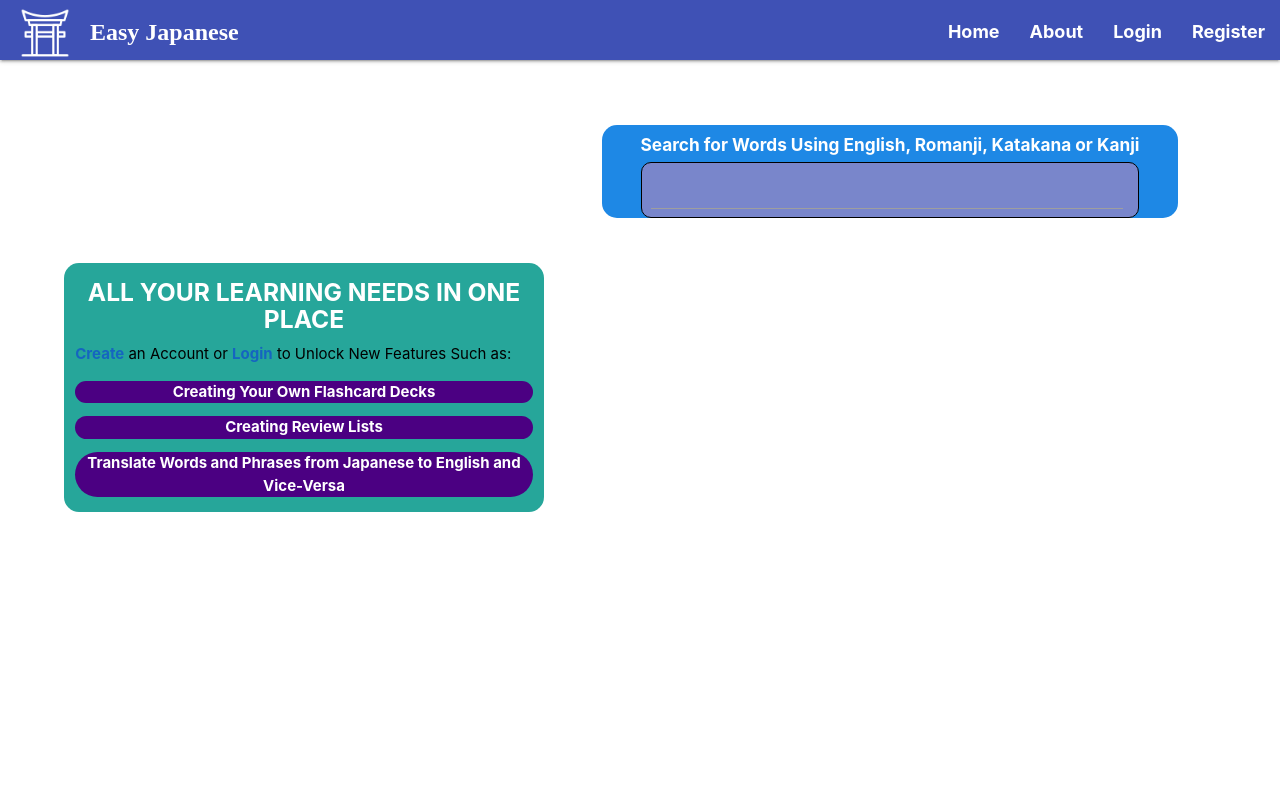
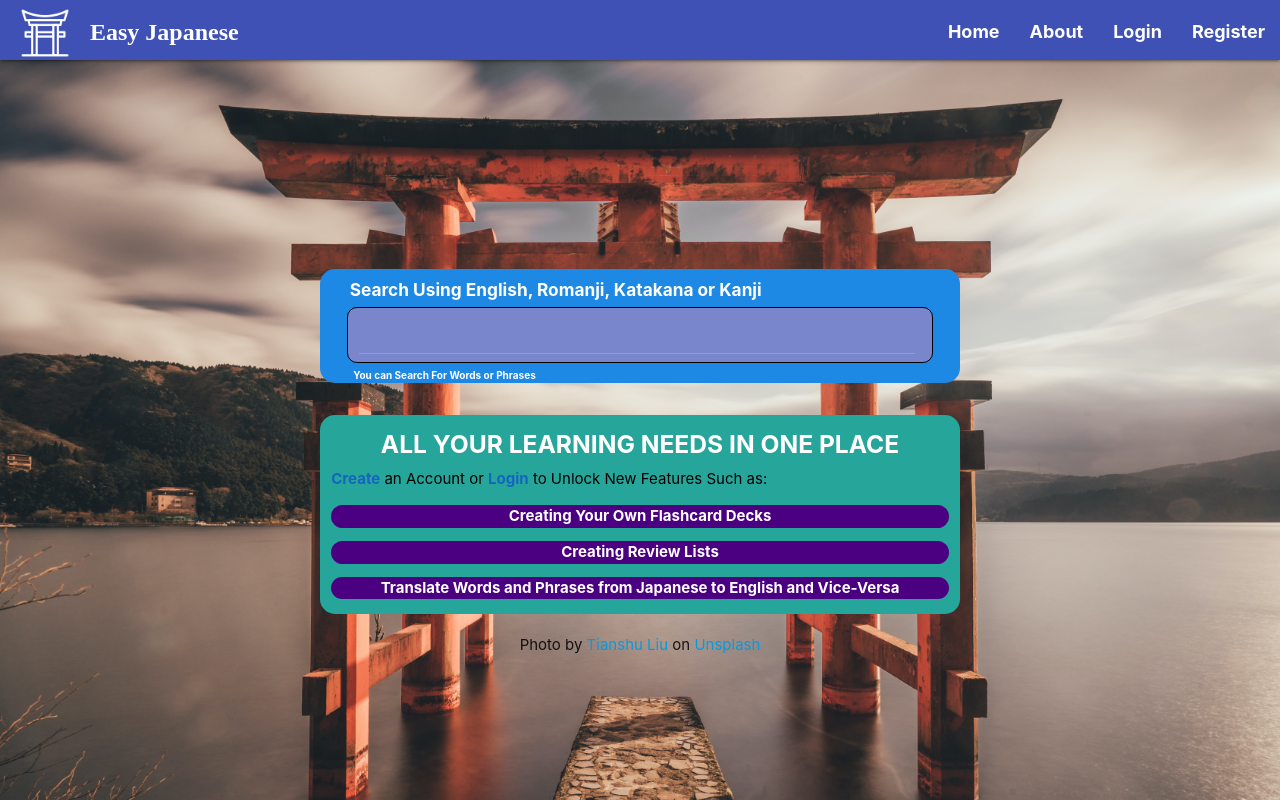
Before and after one commit to smuha538/Learn-Japanese-Website, a PHP site: page / in a window 1280 px wide. Run offline with PHP 8.4, Linux system fonts and the light colour scheme; some web fonts are replaced.

Commit message:
homepage (default) complete

```diff
--- /dev/null
+++ b/package.json
@@ -0,0 +1,5 @@
+{
+  "dependencies": {
+    "unofficial-jisho-api": "^2.3.0"
+  }
+}
--- a/public/css/index.css
+++ b/public/css/index.css
@@ -1,5 +1,14 @@
+
+body {
+    /* https://unsplash.com/photos/SBK40fdKbAg */
+    background-image: url("../images/homeimage.jpg");
+    background-size: cover;
+    background-repeat: no-repeat;
+    background-attachment: fixed;
+    background-position: 50% 20%;
+  }
 .container{
-    width: 90%;
+    width: 50%;
 }
 
 body .row{
@@ -21,13 +30,12 @@ h5 {
 
 #featureSection {
     border-radius: 15px;
-    margin-top: 15%;
+    margin-top: 5%;
 }
 
 #searchSection {
-    margin-left: 5%;
     border-radius: 15px;
-    margin-top: 3%;
+    margin-top: 28%;
 }
 
 #search {
@@ -38,15 +46,20 @@ h5 {
 #searchDiv {
     border: black solid 1px;
     border-radius: 10px;
-    height: 50%;
+    width: 95%;
 }
 
 div h6 {
-    margin-left: 5%;
+    margin-left: 3%;
 }
 
 @media screen and (max-width: 600px)
 {
+    .container
+    {
+        width: 80%;
+    }
+
     #searchSection {
       margin-left: 0;
       order: 1;
--- a/public/index.php
+++ b/public/index.php
@@ -23,7 +23,17 @@
 
     <div class="container">
         <div class="row">
-            <div id='featureSection' class='col s12 l5 teal lighten-1'>
+            <div id="searchSection" class="col s12 blue darken-1">
+                <h6 class="white-text" style="font-weight: bold;">Search Using English, Romanji, Katakana or Kanji</h6>
+                <div class="container indigo lighten-2" id="searchDiv">
+                    <label for="search"></label>
+                    <input type="text" id="search" class="white-text">
+                </div>
+                <div class="white-text" style="margin-top: 5px; font-weight: bold; margin-left:22px; font-size:x-small">
+                    You can Search For Words or Phrases
+                </div>
+            </div>
+            <div id='featureSection' class='col s12 teal lighten-1'>
                 <h5 class='center-align white-text'>ALL YOUR LEARNING NEEDS IN ONE PLACE</h5>
                 <div class='black-text'>
                     <a href='./register.php' class='blue-text text-darken-3' style='font-weight: bolder;'>Create</a> an Account or <a href='./login.php' class='blue-text text-darken-3' style='font-weight: bolder;'>Login</a> to Unlock New Features Such as:
@@ -36,16 +46,9 @@
                     </ul>
                 </div>
             </div>
-            <div id="searchSection" class="col s12 l6 blue darken-1">
-                <h6 class="white-text" style="font-weight: bold;">Search for Words Using English, Romanji, Katakana or Kanji</h6>
-                <div class="container indigo lighten-2" id="searchDiv">
-                    <label for="search"></label>
-                    <input type="text" id="search" class="white-text">
-                </div>
-                <div>
-
-                </div>
-            </div>
+        </div>
+        <div class="container center-align">
+            Photo by <a href="https://unsplash.com/photos/SBK40fdKbAg?utm_source=unsplash&utm_medium=referral&utm_content=creditShareLink">Tianshu Liu</a> on <a href="https://unsplash.com/">Unsplash</a>
         </div>
     </div>
 </body>
```
Also changed, not shown: package-lock.json (added), public/images/homeimage.jpg (added).
